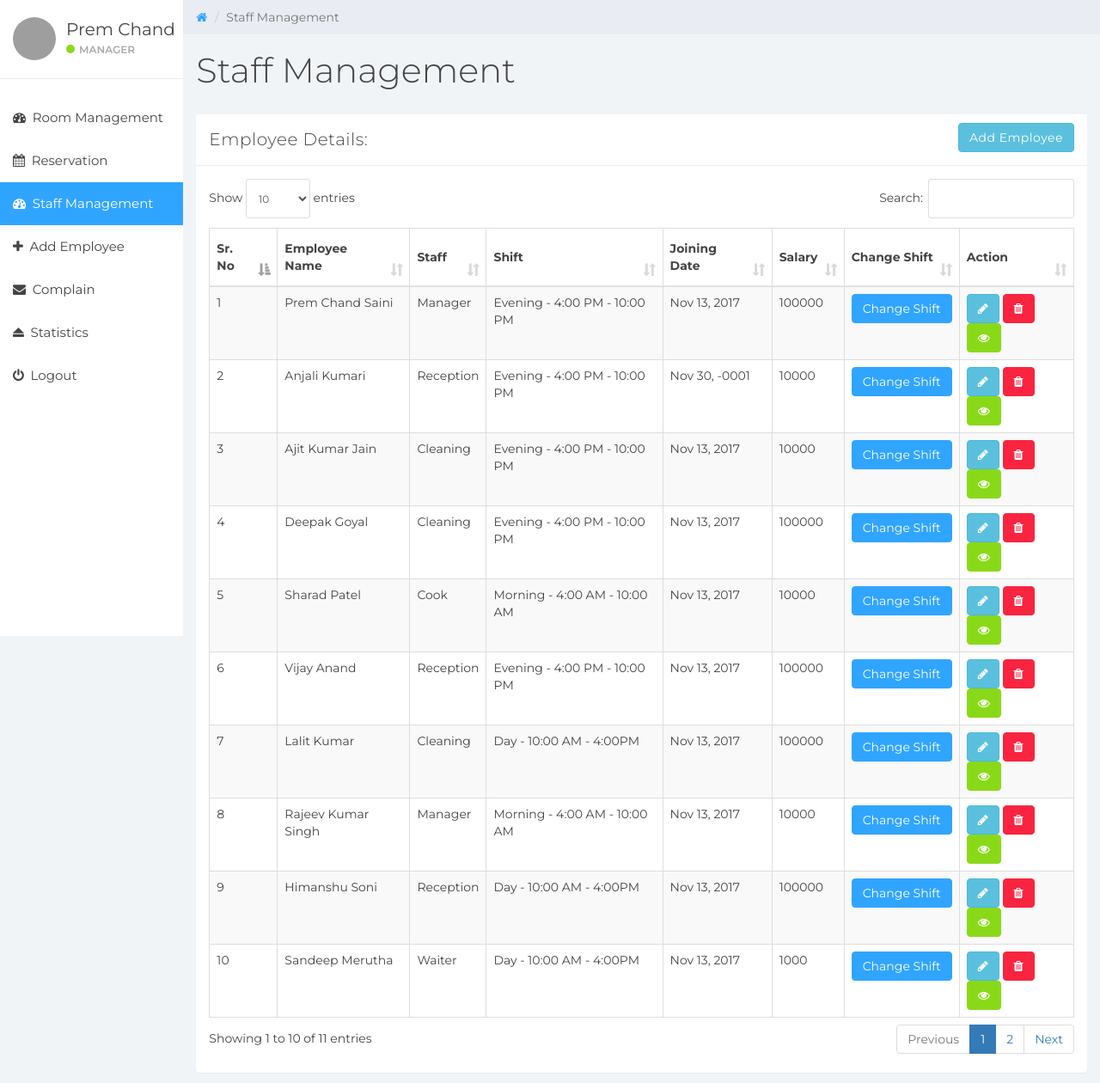
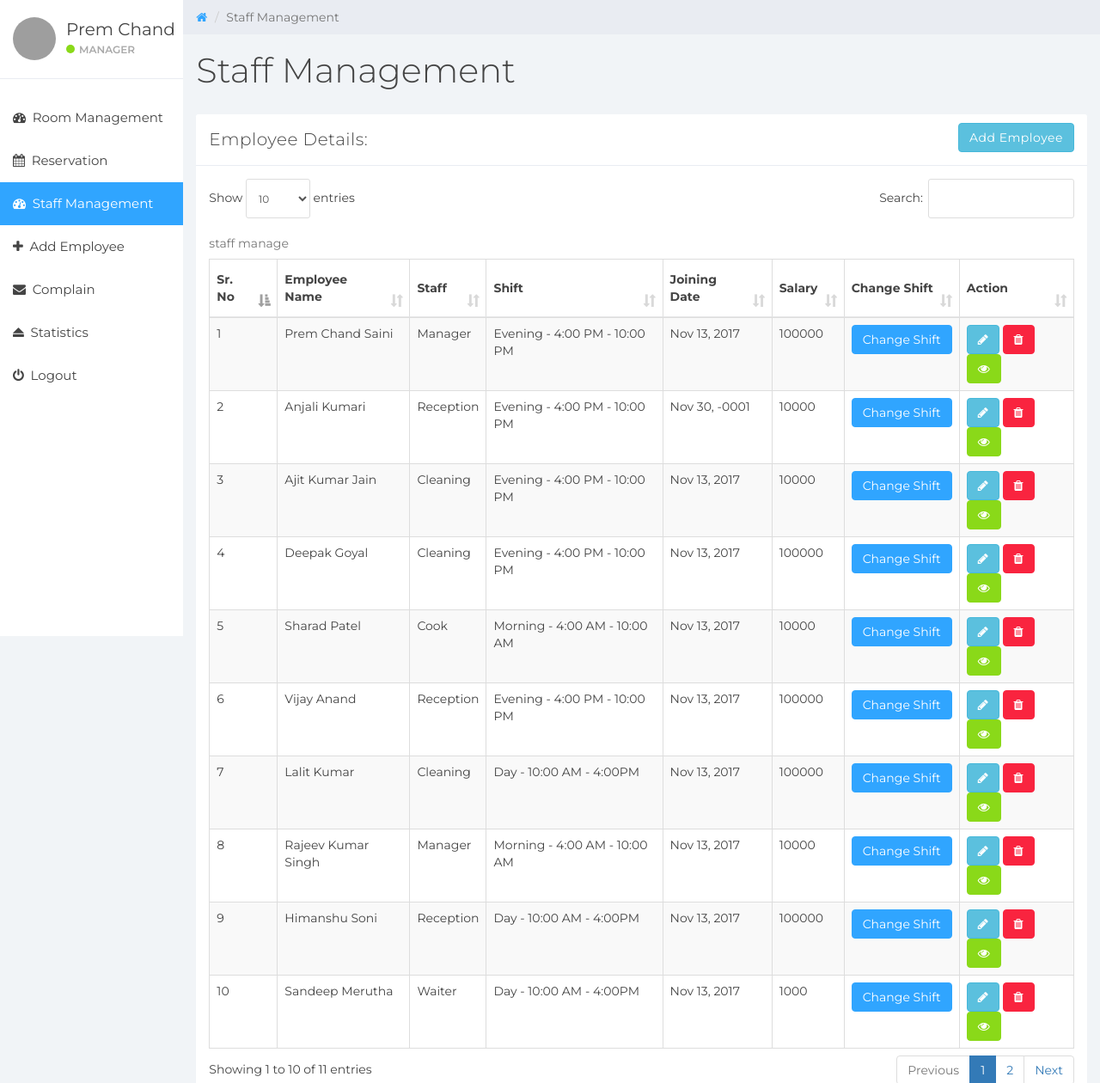
Before and after one commit to RKMAMUN/H_M_S, a PHP site: page /index.php?staff_mang in a window 1280 px wide. Shown: the part 60-1320 px from the top of the page at 86% size. Run offline with PHP 8.4, Linux system fonts and the light colour scheme; a user stored in the database is signed in; data comes from the database, SQL or seed files in the repository; a stand-in replaces the project's code that opens the database connection; grey boxes are pictures that could not be loaded.

Commit message:
Update staff_mang.php

```diff
--- a/staff_mang.php
+++ b/staff_mang.php
@@ -35,6 +35,7 @@
                     ?>
                     <table class="table table-striped table-bordered table-responsive" cellspacing="0" width="100%"
                            id="rooms">
+                        <caption>staff manage</caption>
                         <thead>
                         <tr>
                             <th>Sr. No</th>
```
